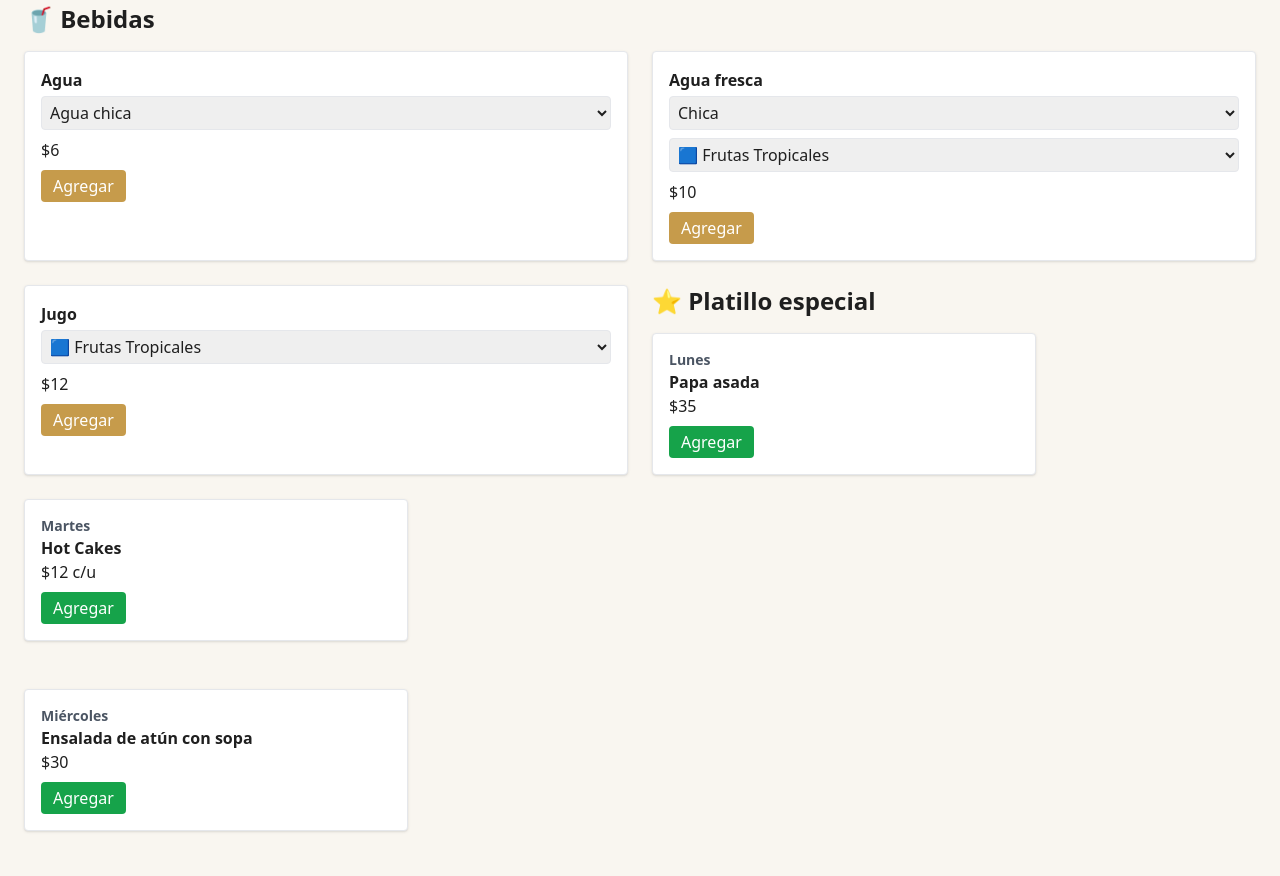
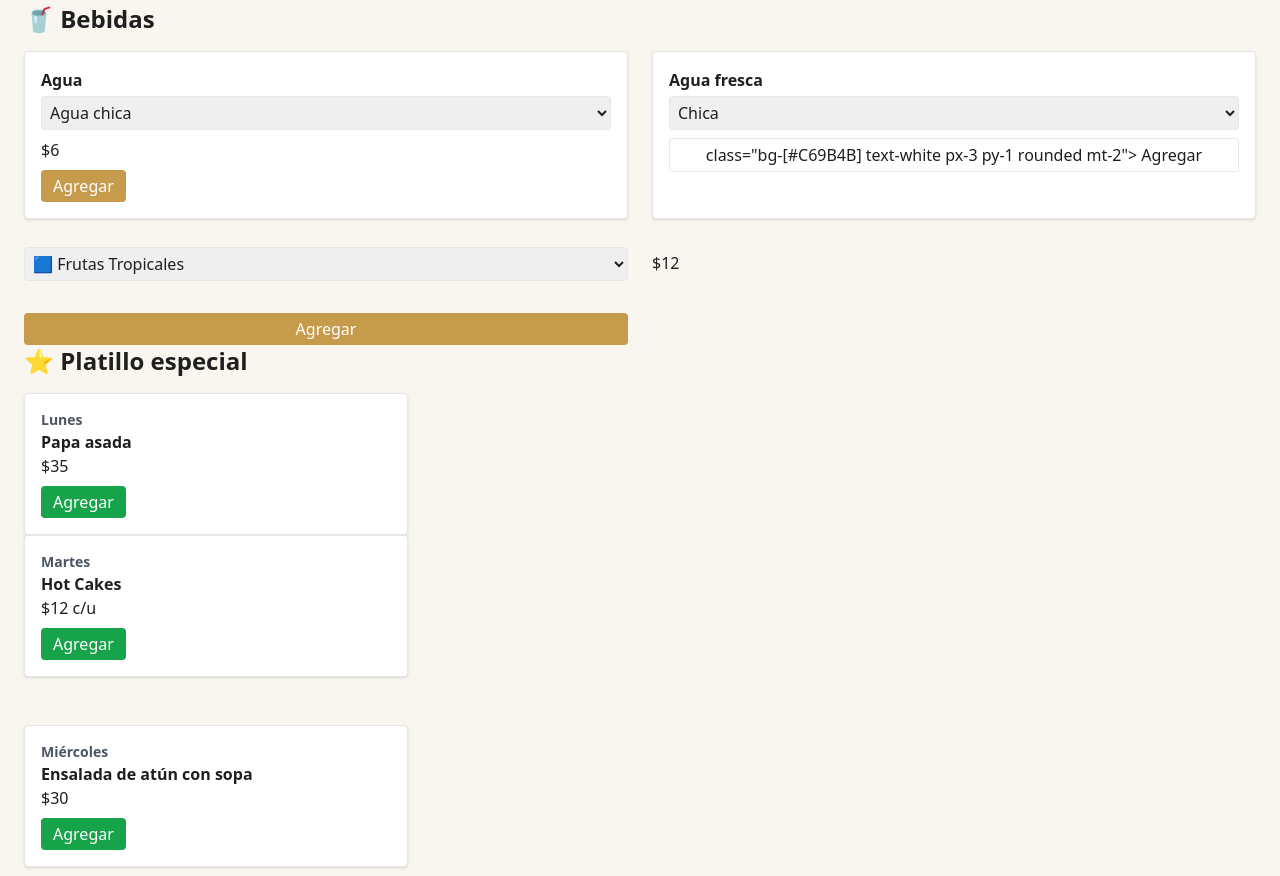
Before and after one commit to QueentanaReal/Queentana-s_Tiendita-Escolar, a plain HTML site: page index.html in a window 1280 px wide. Shown: the part 915-1791 px from the top of the page. Drawn offline with nearby package versions, Linux system fonts and the light colour scheme.

Commit message:
Update index.html

```diff
--- a/index.html
+++ b/index.html
@@ -209,23 +209,12 @@
     <option value="10">Chica</option>
     <option value="25">Grande</option>
   </select>
-
-  <select id="aguaFrescaSabor" class="border rounded p-1 w-full mt-2">
-    <option value="Frutas Tropicales">🟦 Frutas Tropicales</option>
-    <option value="Mango con Manzana">🟨 Mango con Manzana</option>
-    <option value="Mix de Manzanas">🟥 Mix de Manzanas</option>
-  </select>
-
-  <p class="mt-2">$<span id="aguaFrescaPrice">10</span></p>
-
-  <button id="addAguaFresca"
+   <button id="addAguaFresca"
+       <select id="aguaFrescaSabor" class="border rounded p-1 w-full mt-2">
     class="bg-[#C69B4B] text-white px-3 py-1 rounded mt-2">
     Agregar
   </button>
 </div>
-
-<div class="border p-4 bg-white rounded shadow">
-  <h4 class="font-semibold">Jugo</h4>
 
   <select id="jugoOption" class="border rounded p-1 w-full mt-1">
     <option>🟦 Frutas Tropicales</option>
```
